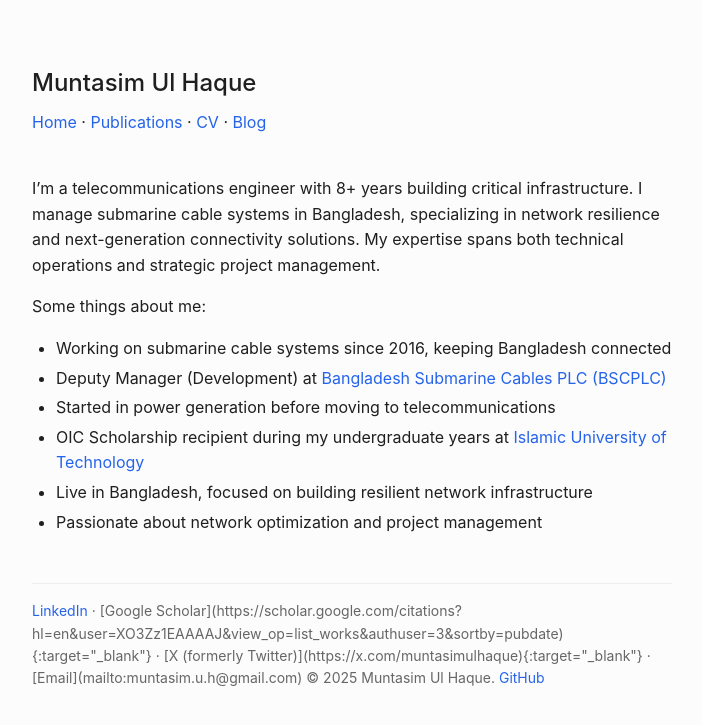
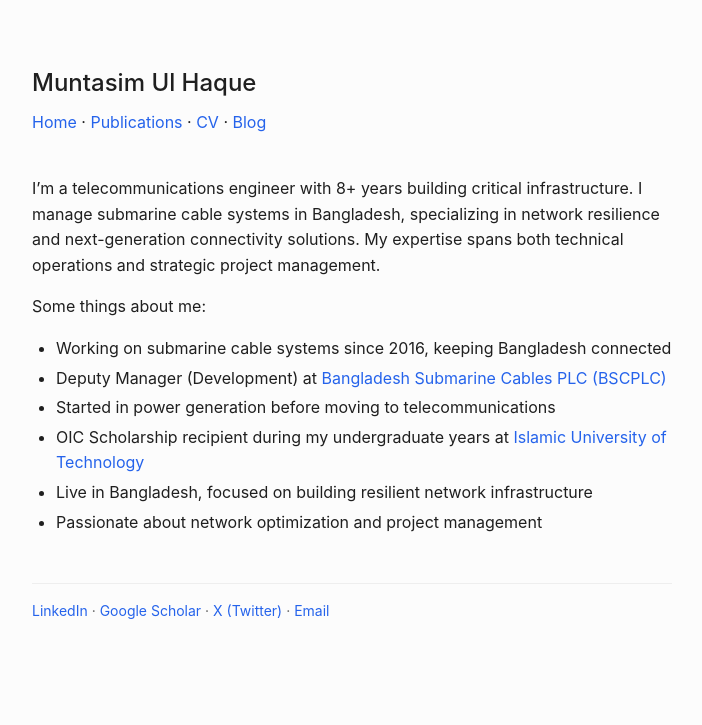
Before and after one commit to muntasimulhaque/muntasimulhaque.github.io, a Jekyll site: the page built from index.md, in a window 1280 px wide. Shown: the top 725 px of the page, without its empty margins (288-990 px from the left). Built offline with Jekyll 4.4.1, drawn with Linux system fonts in a browser that asks for light colours.

Commit message:
Update default.html

```diff
--- a/_layouts/default.html
+++ b/_layouts/default.html
@@ -16,7 +16,7 @@
 
   {% if site.show_footer %}
   <footer>
-    <p><a href="https://www.linkedin.com/in/muntasimulhaque/" target="_blank" rel="noopener noreferrer">LinkedIn</a> · [Google Scholar](https://scholar.google.com/citations?hl=en&user=XO3Zz1EAAAAJ&view_op=list_works&authuser=3&sortby=pubdate){:target="_blank"} · [X (formerly Twitter)](https://x.com/muntasimulhaque){:target="_blank"} · [Email](mailto:muntasim.u.h@gmail.com) © {{ site.time | date: '%Y' }} {{ site.author }}. <a href="{{ site.github.repository_url }}" target="_blank" rel="noopener noreferrer">GitHub</a></p>
+    <p><a href="https://www.linkedin.com/in/muntasimulhaque/" target="_blank" rel="noopener noreferrer">LinkedIn</a> · <a href="https://scholar.google.com/citations?hl=en&user=XO3Zz1EAAAAJ&view_op=list_works&authuser=3&sortby=pubdate" target="_blank" rel="noopener noreferrer">Google Scholar</a> · <a href="https://x.com/muntasimulhaque" target="_blank" rel="noopener noreferrer">X (Twitter)</a> · <a href= "mailto:muntasim.u.h@gmail.com">Email</a></p>
   </footer>
   {% endif %}
 </body>
```
